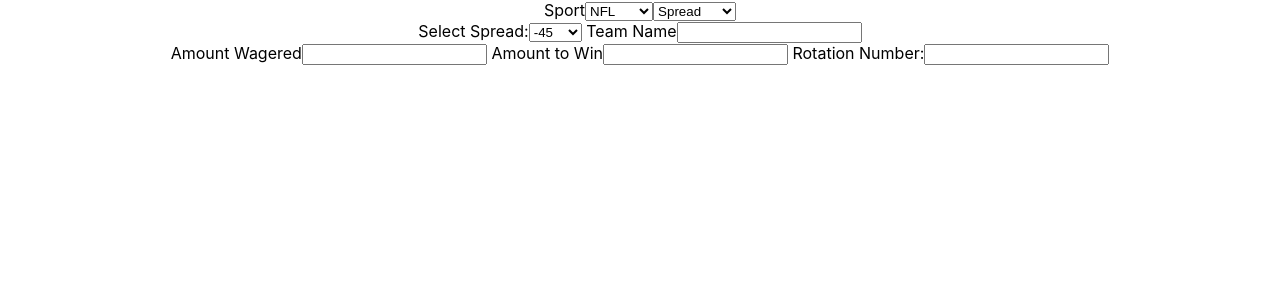
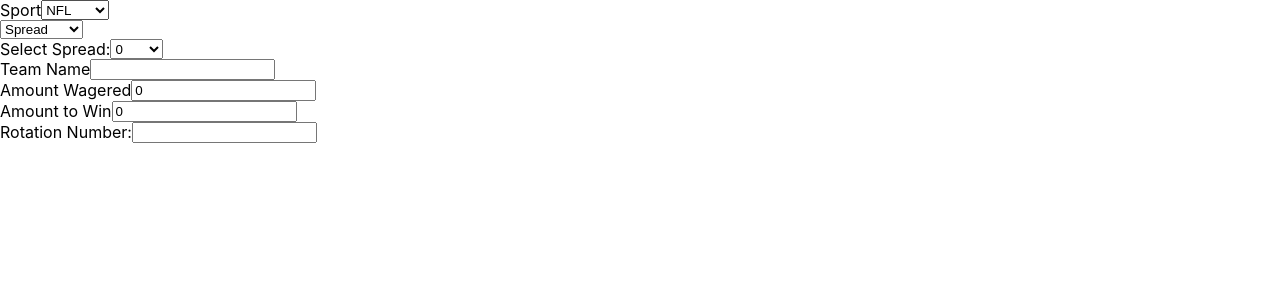
Before and after one commit to AmitSheth9/FE-Sports-Tracker, a React (Create React App) app: page / in a window 1280 px wide. Shown: the top 300 px of the page. Built offline with nearby package versions, Linux system fonts and the light colour scheme.

Commit message:
added more state variables and set them to values based on input

```diff
--- a/src/HelperStuff.js
+++ b/src/HelperStuff.js
@@ -3,8 +3,6 @@ for( let i= -45; i < 45;i++) {
     spreadArr.push(i)
     spreadArr.push(i+.5);
 }
-
-console.log(spreadArr);
 
 
 
--- a/src/Views/BetInputForm.jsx
+++ b/src/Views/BetInputForm.jsx
@@ -1,6 +1,6 @@
 import React, {useState} from 'react'
 import { mlArr, spreadArr, totalArr } from '../HelperStuff';
-
+import './betinputform.css';
 
 export default function BetInputForm() {
     const [firstDropValue, setFirstDropValue] = useState('Spread');
@@ -8,8 +8,15 @@ export default function BetInputForm() {
     const [spreadDropValue, setSpreadDropValue] = useState(0)
     const [totalDropValue, setTotalDropVlaue ] = useState(0);
     const [mlDropValue, setMlDropValue] = useState(100);
-    console.log(spreadArr);
-    console.log(firstDropValue);
+    const [wagered, setWagered] = useState(0);
+    const [toWin, setToWin] = useState(0);
+    const [rotationNum, setRotationNum] = useState('');
+
+    console.log('firstdropvalue', firstDropValue);
+    console.log('sportDropValue', sportDropValue)
+    console.log('spreadDropValue', spreadDropValue);
+    console.log('totalDropVal', totalDropValue)
+    console.log('mlDropValue', mlDropValue);
     return (
         <div>
             <form>
@@ -39,9 +46,8 @@ export default function BetInputForm() {
                         return (
                             <div>
                             <label> Select Spread:
-                                <select onChange={(e) => setSpreadDropValue(e.target.value)}>
+                                <select value={spreadDropValue} onChange={(e) => setSpreadDropValue(e.target.value)}>
                                     {spreadArr.map((num => {
-                                        console.log(num);
                                         return <option key={num} value={num}>{num}</option>
                                     }))}
                                     </select>
@@ -64,7 +70,7 @@ export default function BetInputForm() {
                                         </select>
                                         </label>
 
-                                   <label> Select Total:<select onChange={(e) => setTotalDropVlaue(e.target.value)}>
+                                   <label> Select Total:<select value={totalDropValue} onChange={(e) => setTotalDropVlaue(e.target.value)}>
                                 {totalArr.map((num => {
                                    return ( <option key={num}>{num}</option>
                                    )
@@ -87,13 +93,13 @@ export default function BetInputForm() {
 
                     </div>
                 <label> Amount Wagered
-                    <input />
+                    <input value={wagered} onChange={(e) => setWagered(e.target.value)} />
                 </label>
                 <label> Amount to Win
-                    <input />
+                    <input value={toWin} onChange={(e) => setToWin(e.target.value)}/>
                 </label>
                 <label> Rotation Number:
-                    <input />
+                    <input value={rotationNum} onChange={(e) => setRotationNum(e.target.value)}/>
                 </label>
             </form>
         </div>
--- /dev/null
+++ b/src/Views/betinputform.css
@@ -0,0 +1,3 @@
+label {
+    display: flex;
+}
```
